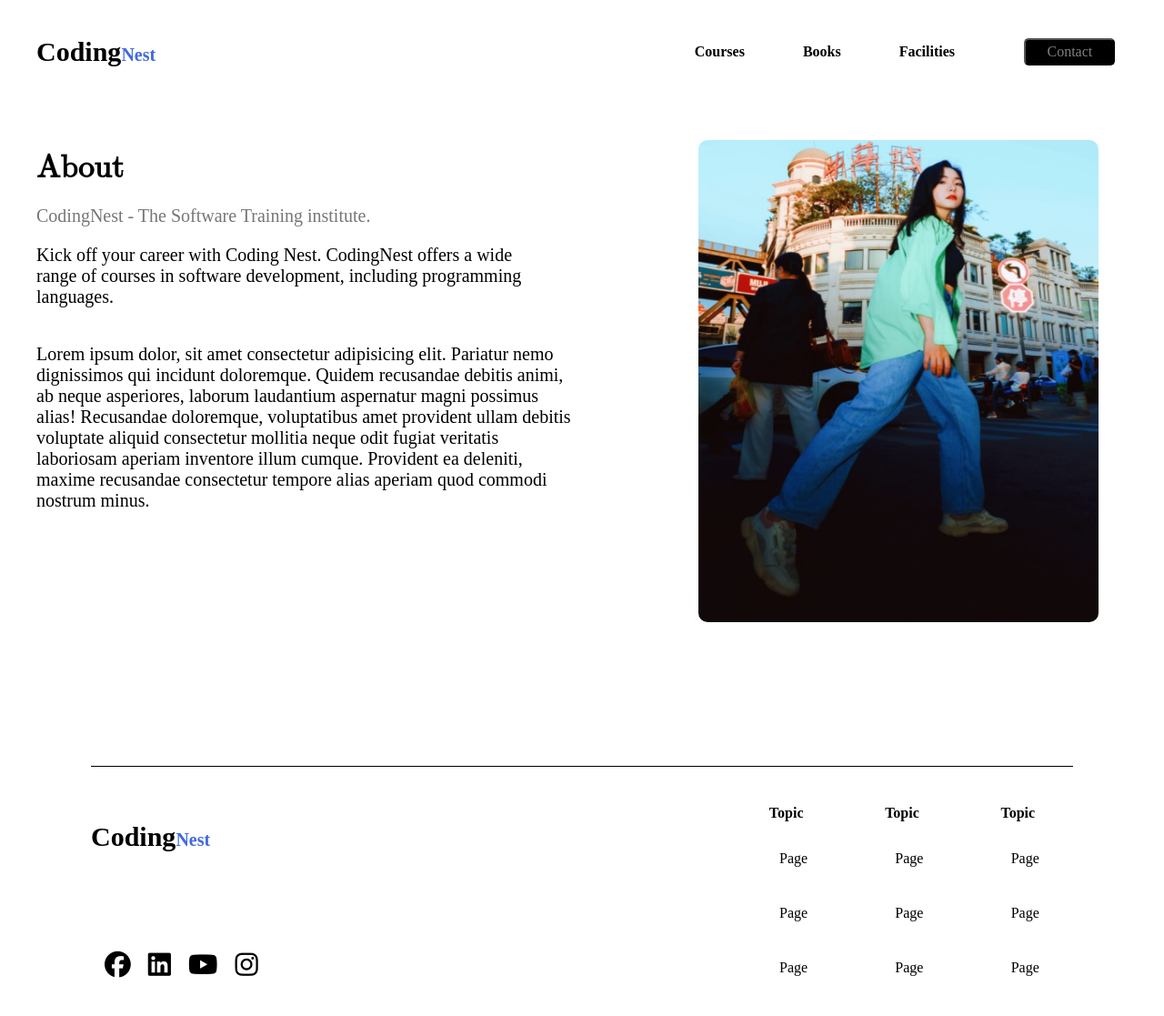
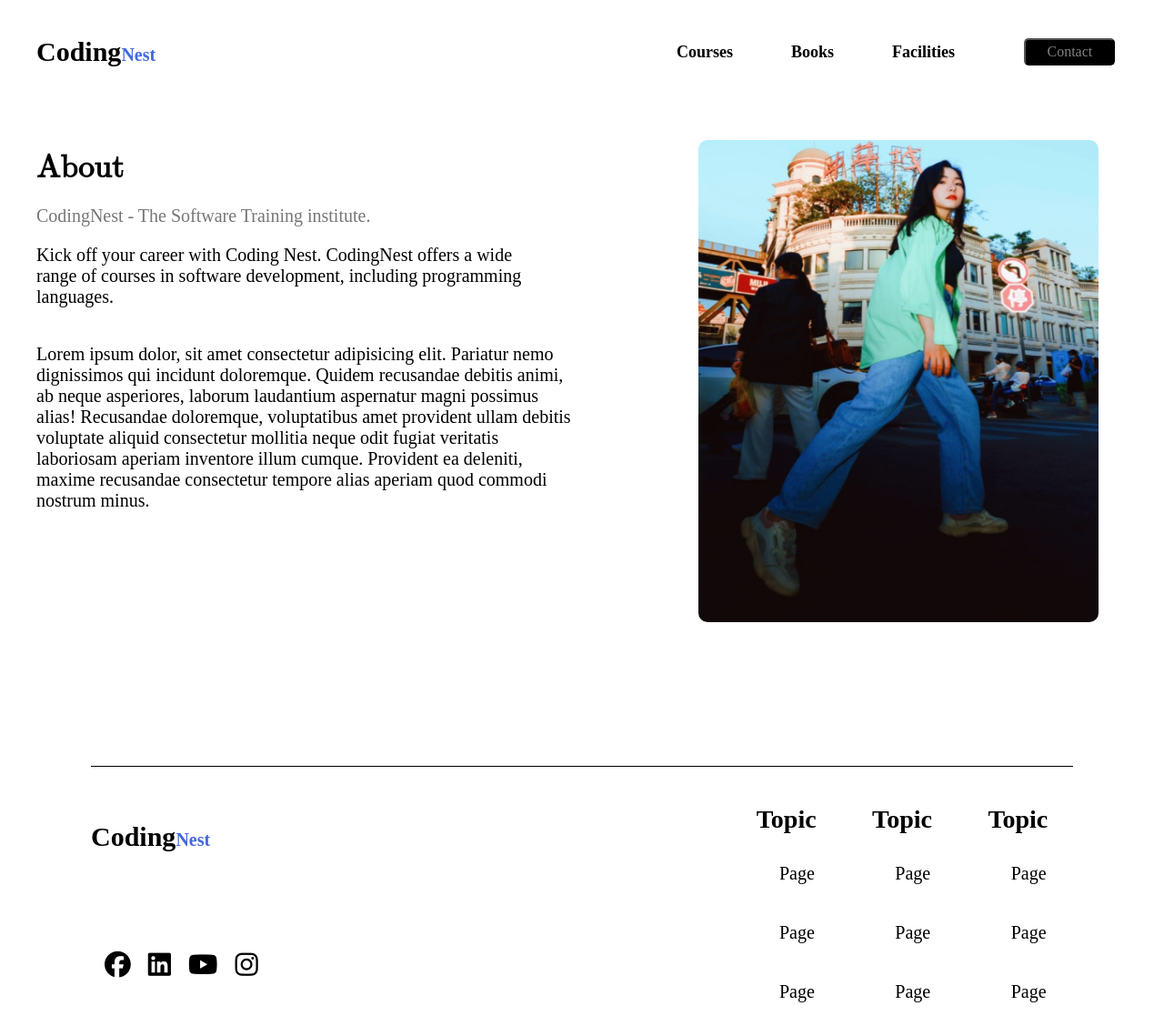
Before and after one commit to 1NonlyRohan/CodingNest-Assignment-12-v1, a plain HTML site: page index.html in a window 1280 px wide. Shown: the whole page at 91% size. Drawn offline with Linux system fonts and the light colour scheme.

Commit message:
Modify and Changes

```diff
--- a/index.html
+++ b/index.html
@@ -27,10 +27,16 @@
             width: 80%;
         }
 
+        table tr th {
+            font-weight: 900;
+            font-size: 28px;
+        }
+
         table td {
             padding: 30px 10px 10px 55px;
             margin: 0px 0px 0px 0px;
             cursor: pointer;
+            font-size: 20px;
         }
     </style>
 
@@ -127,7 +133,8 @@
         </div>
     </footer>
 
-        <!-- Ending footer with social links -->
+    <!-- Ending footer with social links -->
 
 </body>
+
 </html>
--- a/style.css
+++ b/style.css
@@ -35,10 +35,11 @@
     font-size: 16px;
     color: black;
     font-weight: 900;
+    font-size: 18px;
 }
 
 .navbar li a:hover {
-    color: rgb(158, 157, 157);
+    color: rgb(121, 8, 197);
     transition: all 0.3s ease;
     text-decoration: underline;
 }
@@ -130,4 +131,10 @@ img {
     margin: 0px 0px 20px 800px;
 }
 
+table td:hover {
+    color: rgb(7, 181, 187);
+    transition: 0.4s ease;
+    text-decoration: line-through;
+}
+
 /* Ending footer styling */
```
